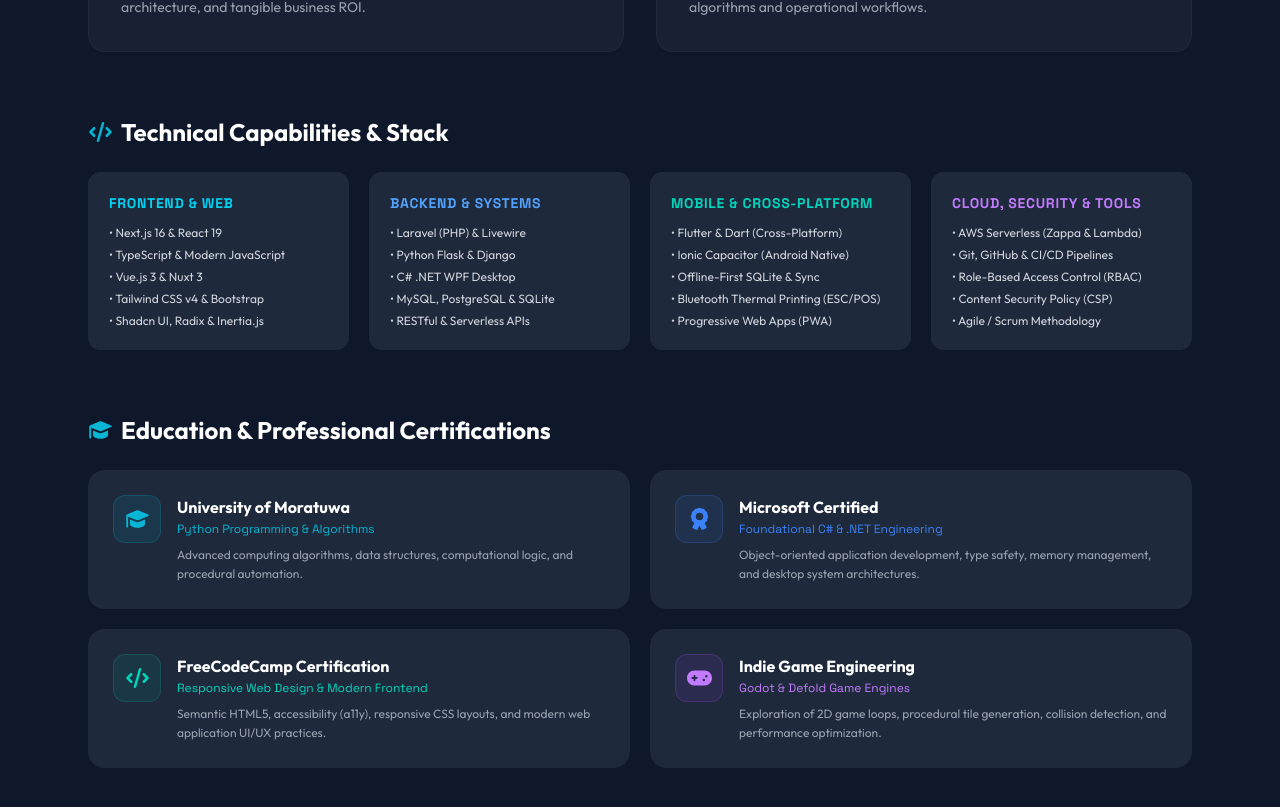
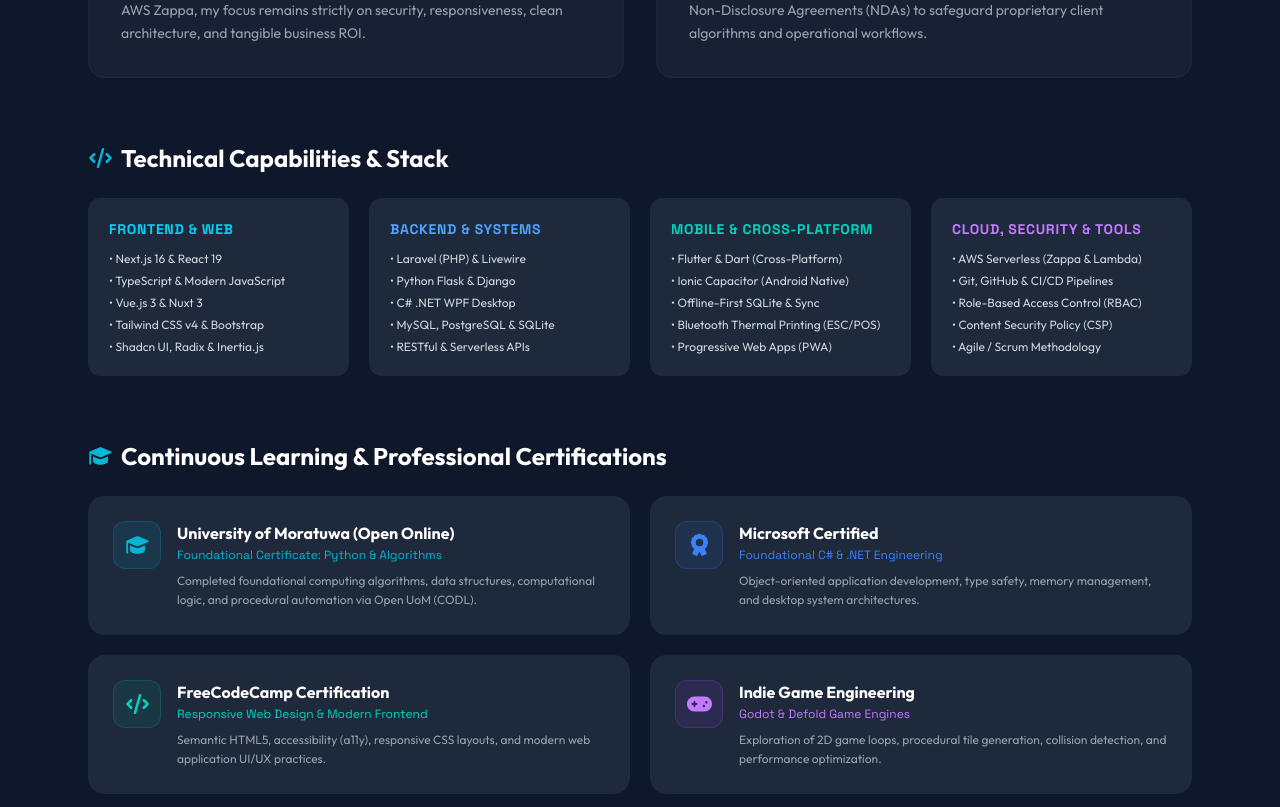
Before and after one commit to akilama471/akila-portfolio, a Next.js app: page /about in a window 1280 px wide. Shown: the part 1205-2012 px from the top of the page. Built offline with nearby package versions, Linux system fonts and the light colour scheme.

Commit message:
fix: accurately reflect self-taught background and open UoM foundational certificate

```diff
--- a/app/about/page.tsx
+++ b/app/about/page.tsx
@@ -71,7 +71,7 @@ export default function AboutPage() {
                             </h1>
 
                             <p className="text-base text-gray-300 leading-relaxed">
-                                I&apos;m <strong className="text-white">Akila Madhushanka</strong>, a Full-Stack Solutions Architect and Senior Software Engineer based in Sri Lanka. With 5+ years of hands-on technical leadership, I engineer high-performance web platforms, cross-platform mobile apps, and robust enterprise backend systems.
+                                I&apos;m <strong className="text-white">Akila Madhushanka</strong>, a self-taught Full-Stack Solutions Architect and Senior Software Engineer based in Sri Lanka. Having embarked on an intensive self-study journey in 2017 and engineering production systems across the industry since 2019, I architect high-performance web platforms, cross-platform mobile apps, and robust enterprise backend systems.
                             </p>
 
                             <p className="text-sm text-gray-400 leading-relaxed">
@@ -233,7 +233,7 @@ export default function AboutPage() {
                     <div className="mb-16">
                         <h2 className="text-2xl font-bold text-white mb-6 flex items-center gap-2">
                             <FontAwesomeIcon icon={icons.graduationCap} className="text-primary text-xl" />
-                            Education & Professional Certifications
+                            Continuous Learning & Professional Certifications
                         </h2>
 
                         <div className="grid sm:grid-cols-2 gap-5">
@@ -242,10 +242,10 @@ export default function AboutPage() {
                                     <FontAwesomeIcon icon={icons.graduationCap} className="text-xl" />
                                 </div>
                                 <div>
-                                    <h3 className="text-base font-bold text-white">University of Moratuwa</h3>
-                                    <p className="text-xs text-primary font-mono mt-0.5">Python Programming & Algorithms</p>
+                                    <h3 className="text-base font-bold text-white">University of Moratuwa (Open Online)</h3>
+                                    <p className="text-xs text-primary font-mono mt-0.5">Foundational Certificate: Python & Algorithms</p>
                                     <p className="text-xs text-gray-400 mt-2 leading-relaxed">
-                                        Advanced computing algorithms, data structures, computational logic, and procedural automation.
+                                        Completed foundational computing algorithms, data structures, computational logic, and procedural automation via Open UoM (CODL).
                                     </p>
                                 </div>
                             </div>
--- a/app/layout.tsx
+++ b/app/layout.tsx
@@ -111,10 +111,6 @@ export default function RootLayout({
                 name: "NextGenWare",
                 url: "https://www.nextgenware.lk"
               },
-              alumniOf: {
-                "@type": "CollegeOrUniversity",
-                name: "University of Moratuwa"
-              },
               address: {
                 "@type": "PostalAddress",
                 addressLocality: "Wariyapola",
--- a/components/About.tsx
+++ b/components/About.tsx
@@ -44,9 +44,9 @@ export default function About() {
                     <div className="grid grid-cols-1 sm:grid-cols-2 gap-4" data-aos="fade-left">
                         <div className="p-6 bg-dark-900 rounded-xl border border-gray-700 hover:border-primary/50 transition-colors">
                             <FontAwesomeIcon icon={icons.graduationCap} aria-hidden="true" className="text-primary text-3xl mb-4" />
-                            <h4 className="text-white font-bold mb-2">Education</h4>
-                            <p className="text-sm text-gray-400">University of Moratuwa (Python)</p>
-                            <p className="text-sm text-gray-400 mt-1">FreeCodeCamp (Web)</p>
+                            <h4 className="text-white font-bold mb-2">Learning Path</h4>
+                            <p className="text-sm text-gray-400">Self-Taught Dev (Since 2017)</p>
+                            <p className="text-sm text-gray-400 mt-1">UoM Open Course (Python)</p>
                         </div>
                         <div className="p-6 bg-dark-900 rounded-xl border border-gray-700 hover:border-primary/50 transition-colors">
                             <FontAwesomeIcon icon={icons.award} aria-hidden="true" className="text-primary text-3xl mb-4" />
--- a/data/certificates.ts
+++ b/data/certificates.ts
@@ -86,7 +86,7 @@ export const certificates: Certificate[] = [
     {
         id: "uom-python-algorithms",
         title: "Python Programming & Computing Algorithms",
-        issuer: "University of Moratuwa",
+        issuer: "University of Moratuwa (Open UoM)",
         issueDate: "Verified",
         type: "certificate",
         category: "python-data",
@@ -95,7 +95,7 @@ export const certificates: Certificate[] = [
         image: fccJsImg, // Placeholder until user drops certificate image
         credentialUrl: "https://open.uom.lk",
         credentialId: "UOM-CODL-PY-2022",
-        description: "Academic qualification covering computational thinking, structured Python development, algorithm complexity, modular program architecture, and programmatic problem-solving.",
+        description: "Foundational certificate course covering computational thinking, structured Python development, algorithm complexity, modular program architecture, and programmatic problem-solving via Open UoM (CODL).",
         isFeatured: true
     },
     {
```
Also changed, not shown: public/llms-full.txt.
